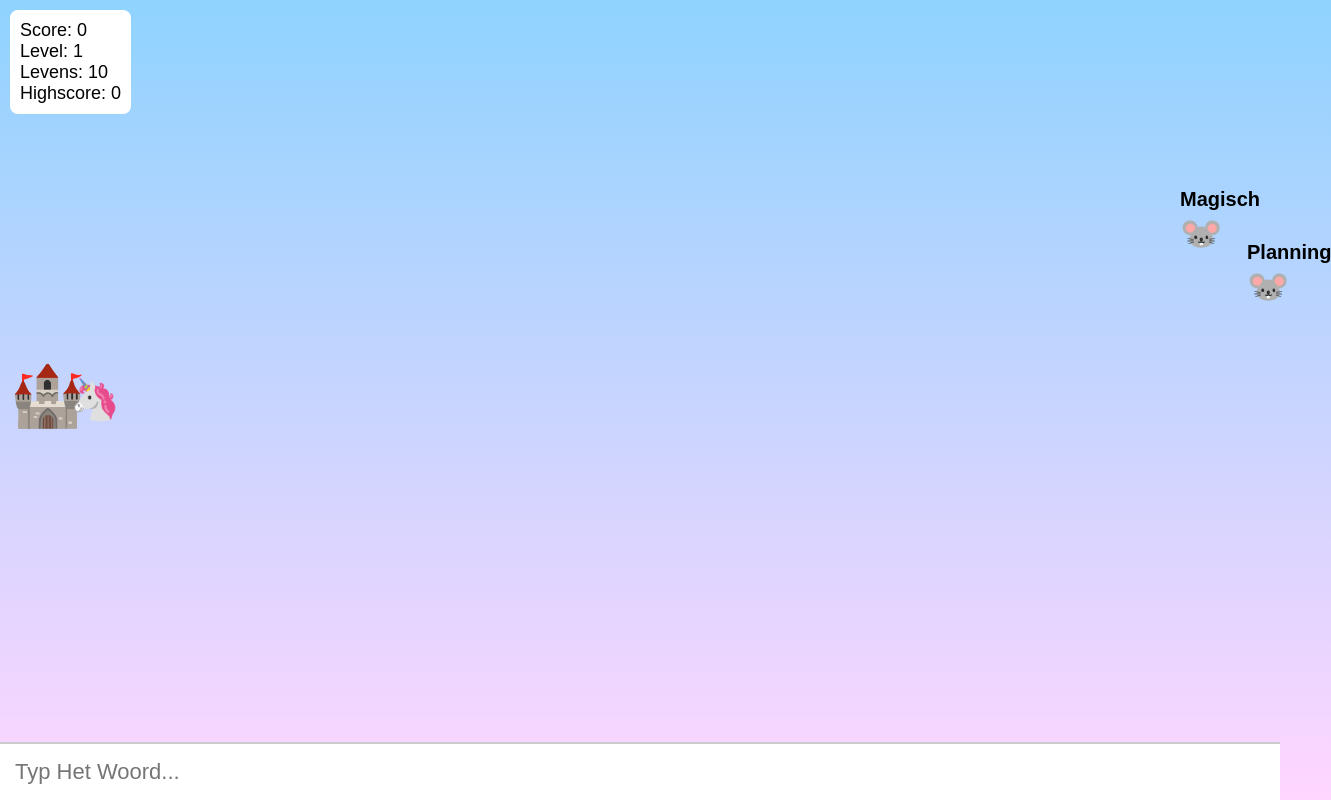
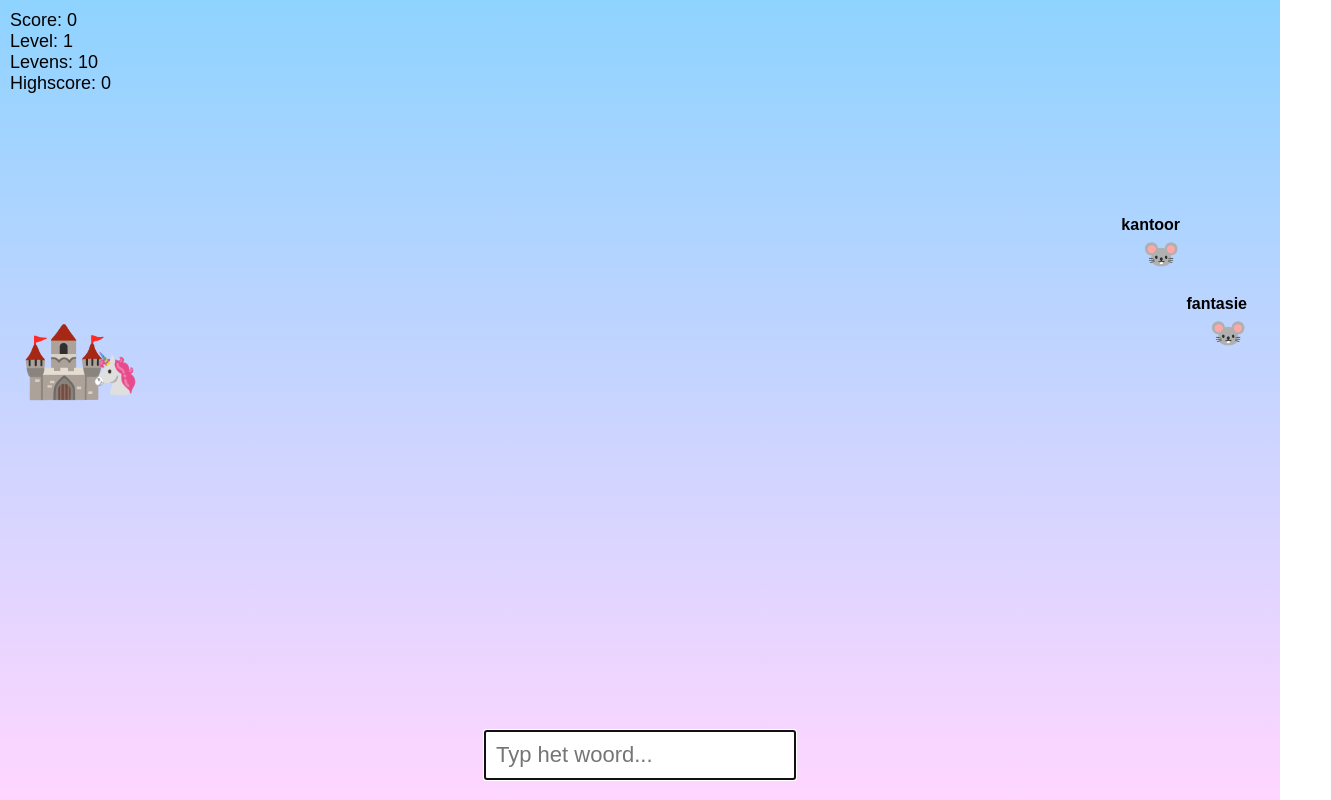
Before and after one commit to Elnasketcht/Unicorn-game, a plain HTML site: page index.html in a window 1280 px wide. Shown: the whole page, 1331 px wide, since content can reach past the window. Drawn offline with Linux system fonts and the light colour scheme.

Commit message:
index.html

```diff
--- a/index.html
+++ b/index.html
@@ -2,8 +2,7 @@
 <html lang="nl">
 <head>
 <meta charset="UTF-8">
-<meta name="viewport" content="width=device-width, initial-scale=1.0, user-scalable=no">
-<title>Unicorn Castle Defense - Mobiel</title>
+<title>Unicorn Castle Defense</title>
 
 <style>
 body{
@@ -11,7 +10,6 @@ body{
     font-family:Arial;
     background:linear-gradient(#8fd3ff,#ffd6ff);
     overflow:hidden;
-  touch-action:none;
 }
 
 #game{
@@ -22,33 +20,34 @@ body{
 
 #castle{
     position:absolute;
-  left:10px;
-  top:45%;
-  font-size:60px;
+    left:20px;
+    top:40%;
+    font-size:70px;
 }
 
 .unicorn{
     position:absolute;
-  left:70px;
-  top:48%;
+    left:90px;
+    top:45%;
     font-size:40px;
     animation:float 2s infinite ease-in-out;
 }
 
 @keyframes float{
 0%{transform:translateY(0)}
-  50%{transform:translateY(-8px)}
+50%{transform:translateY(-10px)}
 100%{transform:translateY(0)}
 }
 
 .enemy{
     position:absolute;
-  font-size:34px;
+    font-size:30px;
 }
 
 .word{
     position:absolute;
-  font-size:20px;
+    font-size:16px;
+    color:black;
     font-weight:bold;
 }
 
@@ -57,30 +56,20 @@ body{
     top:10px;
     left:10px;
     font-size:18px;
-  background:white;
-  padding:10px;
-  border-radius:8px;
-  z-index:50;
 }
 
 #inputBox{
-  position:fixed;
-  bottom:0;
-  left:0;
-  width:100%;
-  font-size:22px; /* minimaal 16px voorkomt inzoomen */
-  padding:15px;
-  border:none;
-  border-top:2px solid #ccc;
-  box-sizing:border-box;
-  background:white;
-  z-index:100;
-  text-transform:capitalize;
+    position:absolute;
+    bottom:20px;
+    left:50%;
+    transform:translateX(-50%);
+    font-size:22px;
+    padding:10px;
 }
 
 .power{
     position:absolute;
-  font-size:40px;
+    font-size:30px;
 }
 </style>
 </head>
@@ -98,16 +87,17 @@ body{
 Highscore: <span id="high">0</span>
 </div>
 
-  <input id="inputBox" placeholder="Typ het woord..." autocomplete="off" autocorrect="off" autocapitalize="sentences">
+<input id="inputBox" placeholder="Typ het woord..." autofocus>
+
 </div>
 
 <script>
-const words=[
-"Regenboog","Magisch","Kantoor","Strategie",
-"Deadline","Planning","Fantasie","Unicorn",
-"Vergadering","Document","Workflow",
-"Organisatie","Bureaucratie","Koffiepauze",
-"Presentatie","Analyse","Innovatie"
+
+const words = [
+"regenboog","magisch","kantoor","strategie","deadline","planning",
+"fantasie","unicorn","vergadering","document","workflow","organisatie",
+"bureaucratie","koffiepauze","presentatie","analyse","innovatie",
+"creativiteit","project","agenda","doelstelling"
 ]
 
 let enemies=[]
@@ -116,22 +106,15 @@ let level=1
 let life=10
 let speed=1
 
-let highscore=localStorage.getItem("unicornHigh")||0
+let highscore=localStorage.getItem("unicornHigh") || 0
 document.getElementById("high").textContent=highscore
 
 const game=document.getElementById("game")
-const input=document.getElementById("inputBox")
 
-// focus input automatisch bij touch
-function focusInput(){
-    input.focus()
-}
-window.addEventListener("touchstart", focusInput)
-window.addEventListener("click", focusInput)
+function spawnEnemy(){
 
-// spawn vijanden
-function spawnEnemy(){
 let word=words[Math.floor(Math.random()*words.length)]
+
 let enemy=document.createElement("div")
 enemy.className="enemy"
 enemy.textContent="🐭"
@@ -140,14 +123,13 @@ function spawnEnemy(){
 wordDiv.className="word"
 wordDiv.textContent=word
 
-    // zorg dat vijanden **boven het toetsenbord** blijven
-    let y=Math.random()*(window.innerHeight*0.55)+50
+let y=Math.random()*window.innerHeight*0.8
 
-    enemy.style.left=window.innerWidth+"px"
+enemy.style.right="0px"
 enemy.style.top=y+"px"
 
-    wordDiv.style.left=window.innerWidth+"px"
-    wordDiv.style.top=(y-25)+"px"
+wordDiv.style.right="0px"
+wordDiv.style.top=(y-20)+"px"
 
 game.appendChild(enemy)
 game.appendChild(wordDiv)
@@ -156,88 +138,142 @@ function spawnEnemy(){
 el:enemy,
 wordEl:wordDiv,
 word:word,
-        x:window.innerWidth,
-        y:y
+x:window.innerWidth
 })
+
 }
 
-// hoofdloop
 function gameLoop(){
+
 for(let i=enemies.length-1;i>=0;i--){
+
 let e=enemies[i]
 e.x-=speed
-        e.el.style.left=e.x+"px"
-        e.wordEl.style.left=e.x+"px"
+
+e.el.style.right=(window.innerWidth-e.x)+"px"
+e.wordEl.style.right=(window.innerWidth-e.x)+"px"
 
 if(e.x<80){
+
 life--
 document.getElementById("life").textContent=life
-            removeEnemy(i)
+
+game.removeChild(e.el)
+game.removeChild(e.wordEl)
+
+enemies.splice(i,1)
+
 if(life<=0) gameOver()
-        }
-    }
+
 }
 
-function removeEnemy(i){
-    game.removeChild(enemies[i].el)
-    game.removeChild(enemies[i].wordEl)
-    enemies.splice(i,1)
+}
+
 }
 
 function gameOver(){
+
 alert("Game Over! Score: "+score)
-    if(score>highscore) localStorage.setItem("unicornHigh",score)
+
+if(score>highscore){
+localStorage.setItem("unicornHigh",score)
+}
+
 location.reload()
+
 }
 
 function nextLevel(){
+
 level++
-    speed+=0.4
+speed+=0.5
+
 document.getElementById("level").textContent=level
+
 }
 
 setInterval(spawnEnemy,2000)
 setInterval(gameLoop,30)
 
-// input check
-input.addEventListener("input",function(){
+document.getElementById("inputBox").addEventListener("input",function(){
+
 let value=this.value.trim()
+
 for(let i=enemies.length-1;i>=0;i--){
+
 if(value===enemies[i].word){
+
 score+=10
 document.getElementById("score").textContent=score
-            removeEnemy(i)
+
+game.removeChild(enemies[i].el)
+game.removeChild(enemies[i].wordEl)
+
+enemies.splice(i,1)
+
 this.value=""
+
 if(score%100===0) nextLevel()
+
 spawnPower()
+
 break
+
 }
+
 }
+
 })
 
-// powerups
 function spawnPower(){
+
 if(Math.random()<0.2){
+
 let power=document.createElement("div")
 power.className="power"
 power.textContent="🌈"
+
 power.style.left=Math.random()*window.innerWidth+"px"
-        power.style.top=Math.random()*window.innerHeight*0.55+"px"
+power.style.top=Math.random()*window.innerHeight+"px"
+
 game.appendChild(power)
+
+setTimeout(()=>{
+
+power.remove()
+
+},5000)
+
 power.onclick=function(){
+
+rainbowAttack()
+power.remove()
+
+}
+
+}
+
+}
+
+function rainbowAttack(){
+
 for(let e of enemies){
+
 game.removeChild(e.el)
 game.removeChild(e.wordEl)
+
+score+=5
+
 }
+
 enemies=[]
-            score+=5
+
 document.getElementById("score").textContent=score
-            power.remove()
-            input.focus()
+
+alert("🌈 Regenboog aanval!")
+
 }
-        setTimeout(()=>power.remove(),5000)
-    }
-}
+
 </script>
 
 </body>
```
Lines whose indentation alone changed are shown as unchanged.
